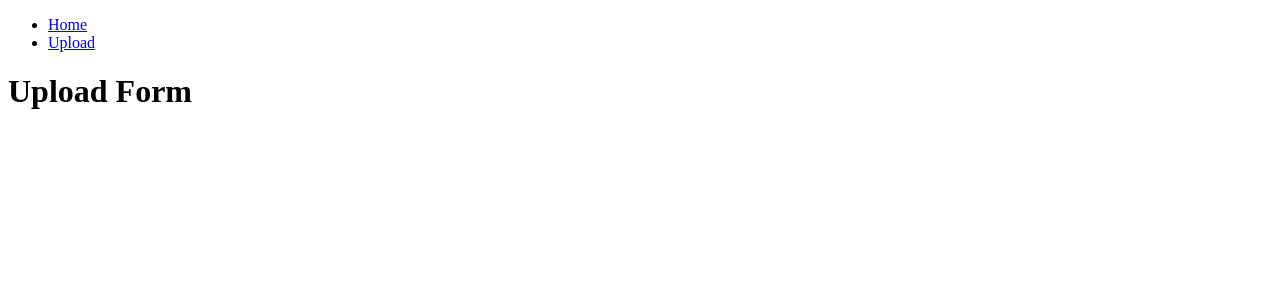
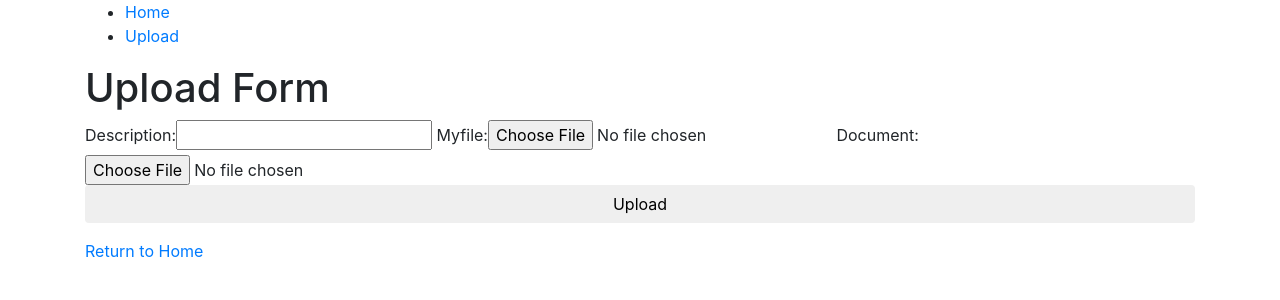
Before and after one commit to cormacio100/file_upload, a Django app: page /uploads/upload_form/ in a window 1280 px wide. Shown: the top 300 px of the page. Run offline with Django 3.2, Linux system fonts and the light colour scheme; some libraries are stand-ins or nearby versions.

Commit message:
images now uploading to the media folder

```diff
--- a/file_upload/urls.py
+++ b/file_upload/urls.py
@@ -15,9 +15,12 @@ Including another URLconf
 """
 from django.conf.urls import url,include
 from django.contrib import admin
+#********************* FILE_UPLOAD ****************
 from django.conf import settings
 from django.conf.urls.static import static
+#********************* FILE_UPLOAD ****************
 from home import views as home_views
+
 
 urlpatterns = [
     url(r'^admin/', admin.site.urls),
@@ -26,5 +29,7 @@ urlpatterns = [
     url(r'^uploads/', include('uploads.urls')),
 ]
 
+#********************* FILE_UPLOAD ****************
 if settings.DEBUG:
     urlpatterns += static(settings.MEDIA_URL, document_root=settings.MEDIA_ROOT)
+# ********************* FILE_UPLOAD ****************
--- a/templates/base.html
+++ b/templates/base.html
@@ -9,13 +9,18 @@
     <meta name="viewport" content="width=device-width, initial-scale=1, shrink-to-fit=no">
     <meta name="description" content="Book an Entertainer / Act / Musician / Band / Speaker / Comedian for your Event">
     <meta name="author" content="Cormac Liston">
+    <link rel="stylesheet" href="https://maxcdn.bootstrapcdn.com/bootstrap/4.0.0-beta.2/css/bootstrap.min.css" integrity="sha384-PsH8R72JQ3SOdhVi3uxftmaW6Vc51MKb0q5P2rRUpPvrszuE4W1povHYgTpBfshb" crossorigin="anonymous">
 </head>
 <body>
-    <ul>
-        <li><a href="{% url 'home' %}" >Home</a></li>
-        <li><a href="{% url 'uploads:upload_form' %}">Upload</a></li>
-    </ul>
-    {% block content %}{% endblock %}
+    <nav class="container">
+        <ul>
+            <li><a href="{% url 'home' %}" >Home</a></li>
+            <li><a href="{% url 'uploads:upload_form' %}">Upload</a></li>
+        </ul>
+    </nav>
+    <div class="container">
+        {% block content %}{% endblock %}
+    </div>
     {% block script %}{% endblock %}
 </body>
 </html>
--- /dev/null
+++ b/uploads/forms.py
@@ -0,0 +1,27 @@
+from django import forms
+from uploads.models import Upload
+
+class FileUploadForm(forms.ModelForm):
+
+    #   constructor
+    def __init__(self,user,*args,**kwargs):
+        self.user = user
+        super(FileUploadForm,self).__init__(*args,**kwargs)
+
+    #   SAVE FUNCTION IS CREATED IF ANY LOGIC HOOKS NEED TO BE ADDED
+    def save(self,commit=True):
+        #   save(commit=False) prevents the form from auto saving
+        #   The instance of the form is what gets saved
+        instance = super(FileUploadForm,self).save(commit=False)
+
+        #   auto set the user instance to that provided by the view
+        #instance.title = self.title
+
+        if commit:
+            instance.save()
+        return instance
+
+    #   Tell Django which model to used to create the form
+    class Meta:
+        model = Upload
+        fields = ('description','myfile','document')
--- a/uploads/models.py
+++ b/uploads/models.py
@@ -2,5 +2,21 @@
 from __future__ import unicode_literals
 
 from django.db import models
+from datetime import datetime
 
 # Create your models here.
+class Upload(models.Model):
+    description = models.CharField(max_length=255, blank=True)
+    myfile = models.ImageField(
+        upload_to = 'images/',
+        blank=True,
+        null=True,
+    )
+    document = models.FileField(
+        upload_to = 'documents/',
+        blank = True,
+        null = True
+    )
+    uploaded_at = models.DateTimeField(
+        default = datetime.now
+    )
--- a/uploads/templates/uploads/upload_form.html
+++ b/uploads/templates/uploads/upload_form.html
@@ -1,7 +1,23 @@
 {% extends "base.html" %}
+{% load static %}
 {% load bootstrap_tags %}
 {% block content %}
     <div class="row">
-        <h1>Upload Form</h1>
+        <div class="col-12">
+            <h1>Upload Form</h1>
+            <form role="form" method="post" class="account-form" enctype="multipart/form-data">
+                {% csrf_token %}
+                {% if form %}
+                    {{ form | as_bootstrap }}
+                {% endif %}
+                <div class="form-group">
+                    <button type="submit" class="btn btn-orange btn-block">Upload</button>
+                </div>
+                {% if uploaded_file_url %}
+                    <p>File uploaded at <a href="{{ uploaded_file_url }}">{{ uploaded_file_url }}</a></p>
+                {% endif %}
+            </form>
+            <p><a href="{% url 'home' %}">Return to Home</a></p>
+        </div>
     </div>
 {% endblock %}
--- a/uploads/views.py
+++ b/uploads/views.py
@@ -1,8 +1,27 @@
 # -*- coding: utf-8 -*-
 from __future__ import unicode_literals
-
-from django.shortcuts import render
+from django.contrib import messages
+from django.core.urlresolvers import reverse
+from django.shortcuts import render, get_object_or_404, redirect
+from forms import FileUploadForm
+from django.core.files.storage import FileSystemStorage
 
 # Create your views here.
 def upload_form(request):
-    return render(request, 'uploads/upload_form.html')
+    if request.method=='POST' and request.FILES['myfile']:
+        #   retrieve the file obj
+        myfile = request.FILES['myfile']
+        fs = FileSystemStorage()
+        filename = fs.save(myfile.name,myfile)
+        uploaded_file_url = fs.url(filename)
+        form = FileUploadForm(request.user,request.POST)
+        if form.is_valid():
+            form.save()
+            messages.success(request, "You have successfully registered as an Entertainer")
+            return render(request,
+                          'uploads/upload_form.html',
+                          {'uploaded_file_url': uploaded_file_url})
+    else:
+        #   If page was just loaded then an empty form is displayed
+        form = FileUploadForm(request.user)
+    return render(request, 'uploads/upload_form.html',{'form':form})
```
Also changed, not shown: file_upload/settings.py (+8 -0 lines), uploads/migrations/0001_initial.py (added), uploads/migrations/0002_auto_20180129_2304.py (added), uploads/migrations/0003_auto_20180129_2317.py (added), 1 other file.
